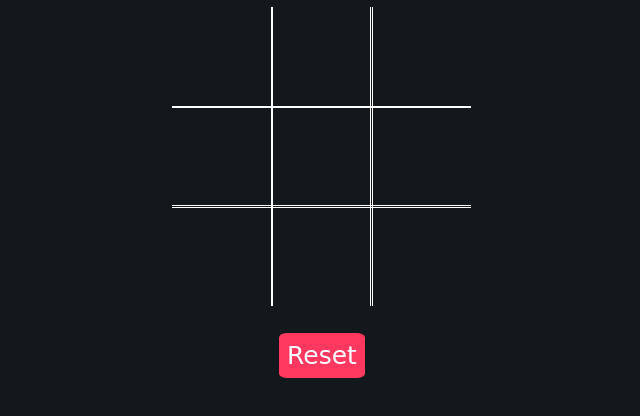
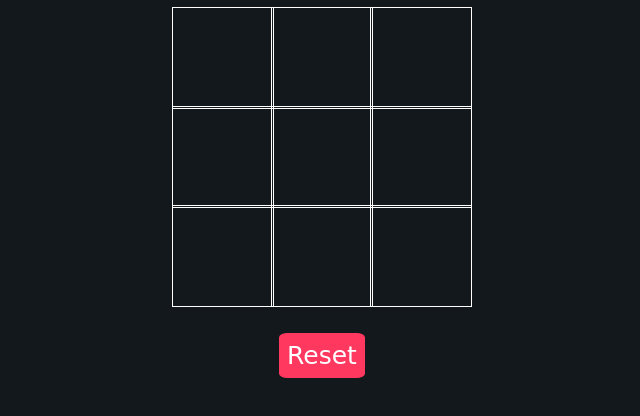
Before and after one commit to ali-shokor/html.mini-tec-tac-toe, a plain HTML site: page index.html in a window 1280 px wide. Shown: the part 186-602 px from the top of the page, without its empty margins (318-958 px from the left). Drawn offline with Linux system fonts and the light colour scheme.

Commit message:
style.css

```diff
--- a/style.css
+++ b/style.css
@@ -32,7 +32,7 @@ body {
     max-width: 300px;
     max-height: 300px;
 }
-.tile:nth-child(-n + 3) {
+/* .tile:nth-child(-n + 3) {
     border-top: none;
 }
 .tile:nth-child(3n) {
@@ -43,7 +43,7 @@ body {
 }
 .tile:nth-child(n + 7) {
     border-bottom: none;
-}
+} */
 .tile {
     border: 1px solid white;
     min-height: 100px;
```
